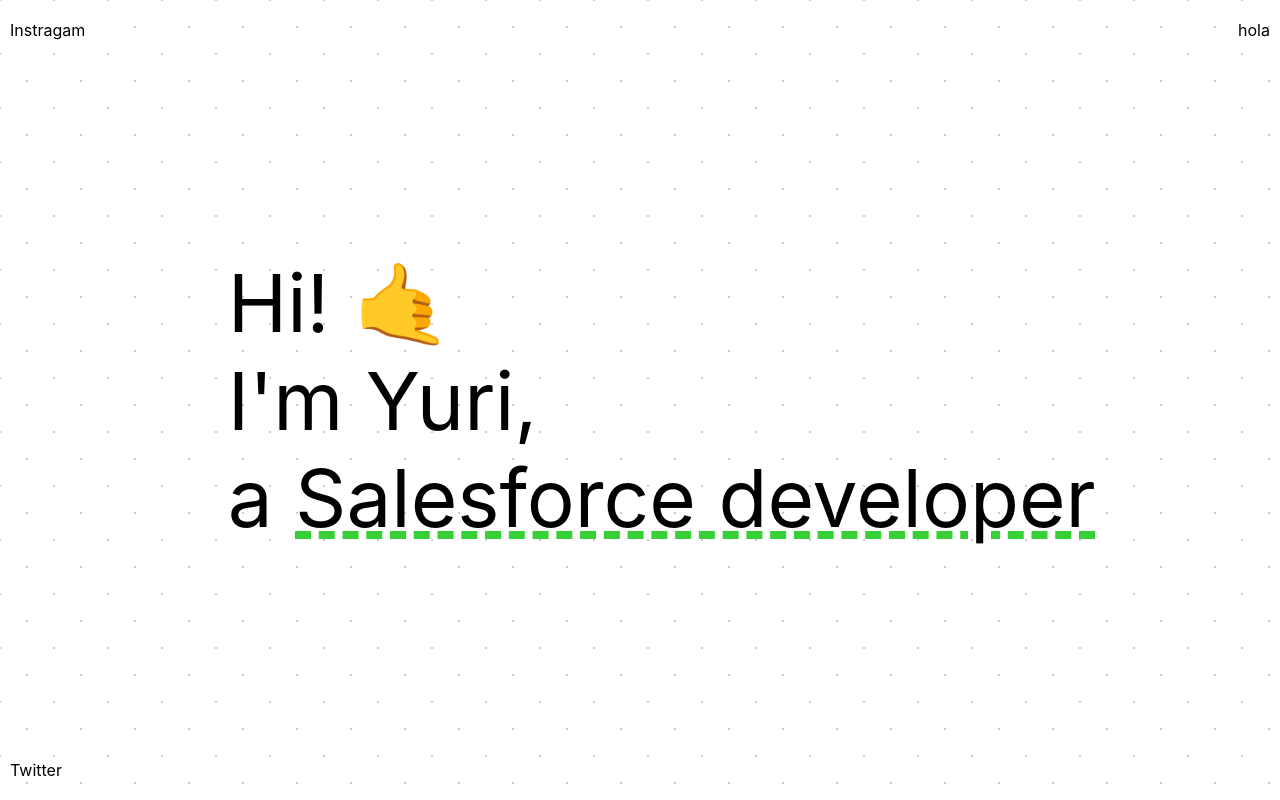
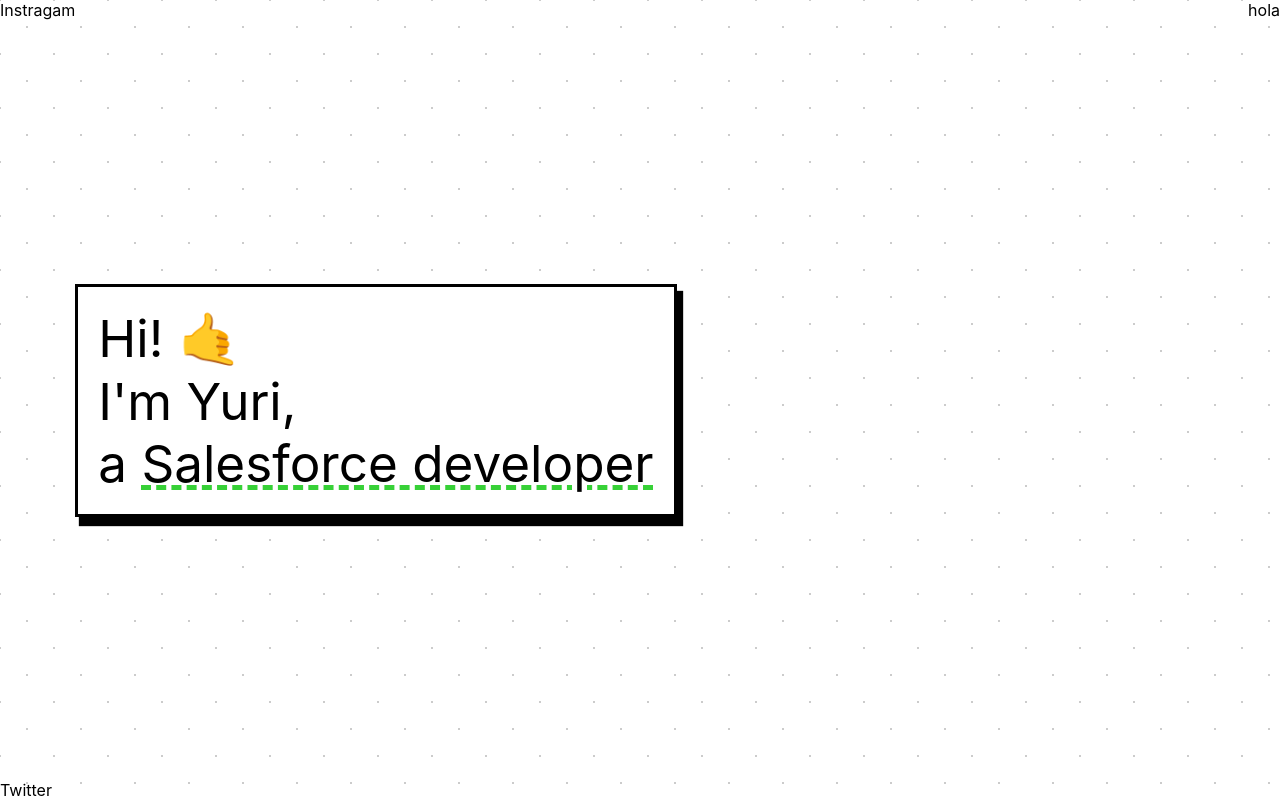
Before and after one commit to RaithZx/mywebsite, a plain HTML site: page index.html in a window 1280 px wide. Drawn offline with Linux system fonts and the light colour scheme.

Commit message:
Added flex grow on center item and created a card container for the slogan

```diff
--- a/index.html
+++ b/index.html
@@ -11,14 +11,17 @@
    <div class="sidebar sidebar-left">
      <span >Instragam</span>
      <span >Twitter</span>
-
    </div>
-   <div class="main-text">
-     <span>
-       Hi! 🤙 <br>
-       I'm Yuri,<br>
-       a <span class="changing-text">Salesforce developer</span>
-      </span>
+   <div class="hero-container">
+     <div class="card shadow">
+       <div class="main-text">
+         <span class="slogan">
+           Hi! 🤙 <br>
+           I'm Yuri,<br>
+           a <span class="highlighted-text">Salesforce developer</span>
+          </span>
+        </div>
+      </div>
     </div>
     <div class="sidebar sidebar-right">hola</div>
  </div>
--- a/style.css
+++ b/style.css
@@ -20,12 +20,13 @@
   justify-content: space-between;
 }
 .main-text{
-  display:flex;
-  font-size: 5rem;
+  /* display:flex;
+  font-size: 3.2rem;
   justify-content:flex-start;
-  align-items:center;
+  align-items:center; */
+  /* text-align:center; */
 }
-.changing-text{
+.highlighted-text{
   text-decoration: underline dashed rgb(55, 209, 55);
 }
 .top{
@@ -33,16 +34,37 @@
   align-items:top;
   justify-content:top;
 }
+.slogan {
+}
+.hero-container{
+  display:flex;
+  font-size: 3.2rem;
+  /* justify-content:flex-start; */
+  align-items:center;
+  /* align-items:flex-start;  */
+  flex-grow:2;
+
+}
 .sidebar {
   display:flex;
   flex-direction:column;
   justify-content: space-between;
-  margin-top:20px;
-  margin-bottom:20px;
+  /* margin-top:20px; */
+  /* margin-bottom:20px; */
 }
 .sidebar-left{
-  margin-left:10px;
+  /* margin-left:10px; */
 }
 .sidebar-right{
-  margin-right:10px;
+  /* margin-right:10px; */
 }
+.card{
+  border-style: solid;
+  background:rgb(255, 255, 255);
+  padding: 20px;
+}
+.shadow {
+  -webkit-box-shadow: 3px 3px 1px 6px rgb(0, 0, 0);  /* Safari 3-4, iOS 4.0.2 - 4.2, Android 2.3+ */
+  -moz-box-shadow:    3px 3px 1px 6px #ccc;  /* Firefox 3.5 - 3.6 */
+  box-shadow:         5px 8px 1px 1px rgb(0, 0, 0);  /* Opera 10.5, IE 9, Firefox 4+, Chrome 6+, iOS 5 */
+}
```
